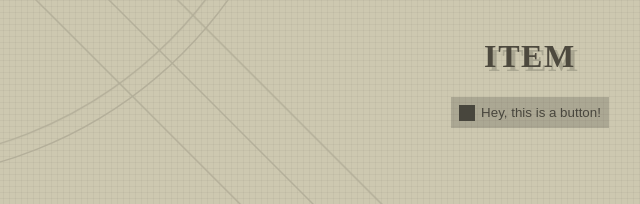
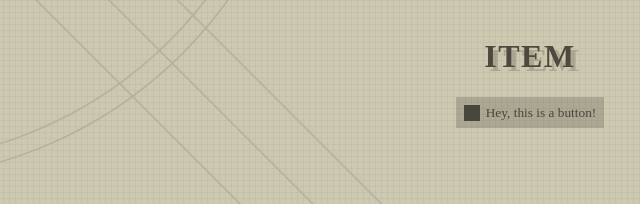
Before and after one commit to NakedSnake26/NieR-Automata-YoRHa-UI, a plain HTML site: page Nier/html/index.html in a window 1280 px wide. Shown: the part 239-443 px from the top of the page, 110-750 px from the left. Drawn offline with Linux system fonts and the light colour scheme; a web font is replaced by a local one.

Commit message:
Created folders for convenience

```diff
--- /dev/null
+++ b/Nier/css/fonts.css
@@ -0,0 +1,7 @@
+@font-face {
+    font-family: 'robin_pro_db';
+    src: url("../fonts/Rodin\ Pro\ DB.otf") format("opentype");
+    font-weight: normal;
+    font-style: normal;
+
+}
--- a/Nier/style.css
+++ b/Nier/css/style.css
@@ -1,5 +1,7 @@
+@import url("fonts.css");
+
 html {
-  cursor: url("nier.png"), auto;
+  cursor: url("../img/nier-cursor.png"), auto;
 }
 
 body {
@@ -13,6 +15,7 @@ body {
     ),
     linear-gradient(transparent, transparent 5px, rgba(0, 0, 0, 0.07) 6px);
   color: #4d493e;
+  font-family: robin_pro_db;
   /* font-family: "Noto Sans", sans-serif; */
   /* font-weight: 300; */
   margin: 0;
@@ -31,12 +34,13 @@ body {
 }
 
 .shadow {
-  text-shadow: 4px 4px 0px rgb(72 70 61 / 25%);
+  text-shadow: 5px 4px 0px rgb(72 70 61 / 25%);
   position: relative;
 }
 
 .button {
   position: relative;
+  font-family: robin_pro_db;
   background: linear-gradient(
     90deg,
     rgba(72, 70, 61, 0.25) 0%,
@@ -70,7 +74,7 @@ body {
   margin: auto;
   width: 40px;
   height: 20px;
-  background: url("https://assets.codepen.io/3735/nier-pointer.svg") no-repeat;
+  background: url("./img/nier-pointer.svg") no-repeat;
   background-size: contain;
   opacity: 0;
   transition: opacity 0.15s ease-in-out;
--- a/Nier/index.html
+++ b/Nier/html/index.html
@@ -2,7 +2,7 @@
 <head>
   <meta charset="UTF-8">
   <title>NieR:Automata YoRHa UI</title>
-  <link rel="stylesheet" href="./style.css">
+  <link rel="stylesheet" href="../css/style.css">
 
 </head>
 <body>
```
Also changed, not shown: Nier/img/Yorha-emblem.svg (added), Nier/img/img1.svg (added), Nier/img/nier-cursor.png (renamed from Nier/nier.png), Nier/img/nier-pointer.svg (added), 1 other file.
